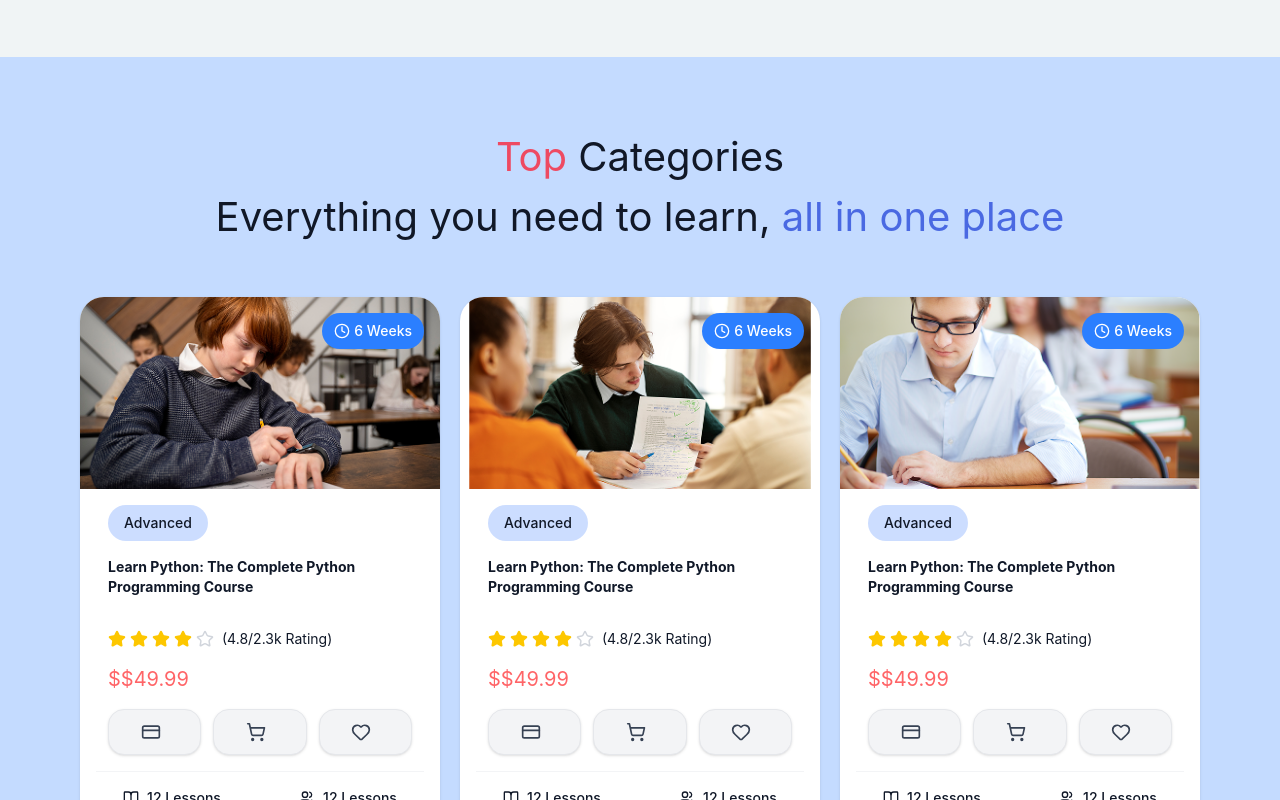
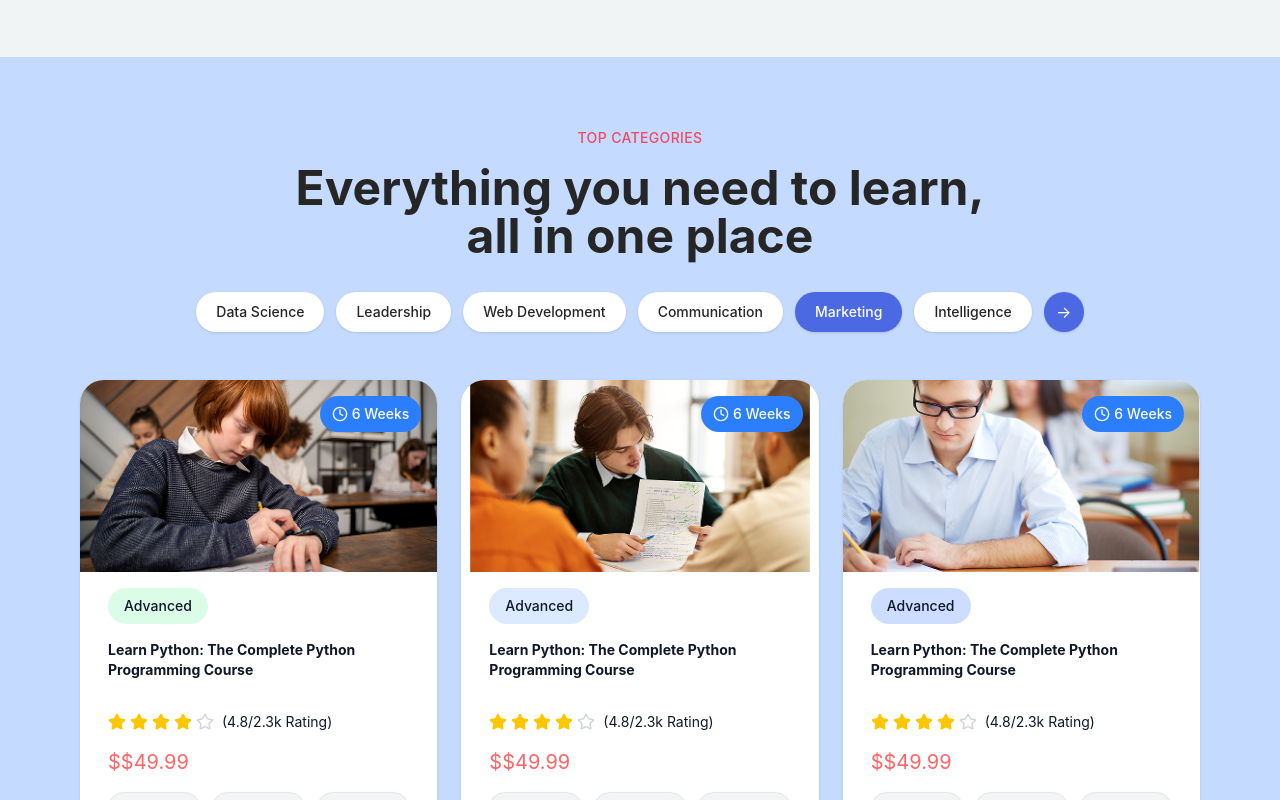
Before and after one commit to Amr-ahmed-98/Education-App, a React (Vite) app: page / in a window 1280 px wide. Shown: the part 1580-2380 px from the top of the page. Built offline with nearby package versions, Linux system fonts and the light colour scheme; no server answers.

Commit message:
categories updated

```diff
--- a/src/components/molecules/Card.tsx
+++ b/src/components/molecules/Card.tsx
@@ -26,6 +26,7 @@ export interface Course {
   category?: string;
   reviewCount?: number;
   totalRatings?: number;
+  students?: string;
 }
 
 export interface CourseCardProps {
--- a/src/components/pages/Home.tsx
+++ b/src/components/pages/Home.tsx
@@ -86,71 +86,126 @@ function Home() {
           ]}
         />
       </div>
-      <div id="courses" className="bg-[#C4DBFF]  dark:bg-[#020B17] py-[70px]">
-        <motion.div className="container"
+      <div id="courses" className="bg-[#C4DBFF] dark:bg-[#020B17] py-[70px]">
+  <div className="container">
+    {/* Top Categories Label */}
+    <motion.div
+      className="text-center mb-4"
+      variants={fadeIn({ direction: "down", delay: 0.2 })}
+      initial="hidden"
+      whileInView="show"
+      viewport={{ once: false, amount: 0.5 }}
+    >
+      <p className="text-secondary text-sm md:text-base font-medium uppercase tracking-wide">
+        {t("titleCard.title1")} {t("titleCard.title2")}
+      </p>
+    </motion.div>
+
+    {/* Main Heading */}
+    <motion.div
+      className="mb-8"
       variants={fadeIn({ direction: "down", delay: 0.4 })}
       initial="hidden"
       whileInView="show"
       viewport={{ once: false, amount: 0.5 }}
     >
-         <TitleCourse
-        title1={t("titleCard.title1")}
-        title2={t("titleCard.title2")}
-        title3={t("titleCard.title3")}
-        title4={t("titleCard.title4")}
-        />
+      <h2 className="text-3xl md:text-4xl lg:text-5xl font-bold text-center text-[#272626] dark:text-[#f1f1f3] mb-6">
+        {t("titleCard.title3")} <br className="hidden sm:block" />
+        {t("titleCard.title4")}
+      </h2>
     </motion.div>
-      <div className="flex flex-col sm:flex-col lg:flex-row container gap-5"
 
+    {/* Category Pills */}
+    <motion.div
+      className="flex flex-wrap justify-center items-center gap-3 mb-12"
+      variants={fadeIn({ direction: "up", delay: 0.3 })}
+      initial="hidden"
+      whileInView="show"
+      viewport={{ once: false, amount: 0.5 }}
     >
+      <button className="px-5 py-2.5 bg-white dark:bg-[#1C242F] text-[#272626] dark:text-[#f1f1f3] rounded-full text-sm font-medium hover:bg-gray-100 dark:hover:bg-[#252e3a] transition-all duration-300 shadow-sm">
+        Data Science
+      </button>
+      <button className="px-5 py-2.5 bg-white dark:bg-[#1C242F] text-[#272626] dark:text-[#f1f1f3] rounded-full text-sm font-medium hover:bg-gray-100 dark:hover:bg-[#252e3a] transition-all duration-300 shadow-sm">
+        Leadership
+      </button>
+      <button className="px-5 py-2.5 bg-white dark:bg-[#1C242F] text-[#272626] dark:text-[#f1f1f3] rounded-full text-sm font-medium hover:bg-gray-100 dark:hover:bg-[#252e3a] transition-all duration-300 shadow-sm">
+        Web Development
+      </button>
+      <button className="px-5 py-2.5 bg-white dark:bg-[#1C242F] text-[#272626] dark:text-[#f1f1f3] rounded-full text-sm font-medium hover:bg-gray-100 dark:hover:bg-[#252e3a] transition-all duration-300 shadow-sm">
+        Communication
+      </button>
+      <button className="px-5 py-2.5 bg-[#4a69e2] text-white rounded-full text-sm font-medium hover:bg-[#3958d1] transition-all duration-300 shadow-sm">
+        Marketing
+      </button>
+      <button className="px-5 py-2.5 bg-white dark:bg-[#1C242F] text-[#272626] dark:text-[#f1f1f3] rounded-full text-sm font-medium hover:bg-gray-100 dark:hover:bg-[#252e3a] transition-all duration-300 shadow-sm">
+        Intelligence
+      </button>
+      <button className="w-10 h-10 flex items-center justify-center bg-[#4a69e2] text-white rounded-full hover:bg-[#3958d1] transition-all duration-300 shadow-sm">
+        →
+      </button>
+    </motion.div>
+
+    {/* Course Cards Grid */}
+    <div className="grid grid-cols-1 md:grid-cols-2 lg:grid-cols-3 gap-6 mb-12">
       <GetX>
-        <Cart className="dark:bg-[#1C242F]"
+        <Cart
+          className="bg-white dark:bg-[#1C242F] rounded-2xl shadow-lg hover:shadow-xl transition-all duration-300"
           course={{
             id: "1",
-            title: "Python Course",
-            level: "Advanced",
-            duration: "6 Weeks",
+            title: "Introduction To Artificial Intelligence and Machine Learning",
+            level: "Beginner",
+            duration: "5 Hours",
             image: img.course1,
             rating: 4,
-            totalRatings: 21,
-            price: 120,
-            lessons: 48,
+            totalRatings: 1234,
+            price: 49.99,
+            lessons: 29,
+            students: "1k Students",
           }}
         />
       </GetX>
+
       <GetX>
-        <Cart className="dark:bg-[#1C242F]"
+        <Cart
+          className="bg-white dark:bg-[#1C242F] rounded-2xl shadow-lg hover:shadow-xl transition-all duration-300"
           course={{
-            id: "1",
-            title: "Python Course",
-            level: "Advanced",
-            duration: "6 Weeks",
+            id: "2",
+            title: "Introduction To Artificial Intelligence and Machine Learning",
+            level: "Intermediate",
+            duration: "4 Hours",
             image: img.course2,
             rating: 4,
-            totalRatings: 21,
-            price: 120,
-            lessons: 48,
+            totalRatings: 2456,
+            price: 54.99,
+            lessons: 35,
+            students: "2.5k Students",
           }}
-
         />
       </GetX>
+
       <GetX>
-        <Cart className="dark:bg-[#1C242F]"
+        <Cart
+          className="bg-white dark:bg-[#1C242F] rounded-2xl shadow-lg hover:shadow-xl transition-all duration-300"
           course={{
-            id: "1",
-            title: "Python Course",
+            id: "3",
+            title: "Introduction To Artificial Intelligence and Machine Learning",
             level: "Advanced",
-            duration: "6 Weeks",
+            duration: "5 Hours",
             image: img.course3,
             rating: 4,
-            totalRatings: 21,
-            price: 120,
-            lessons: 48,
+            totalRatings: 948,
+            price: 79.99,
+            lessons: 42,
+            students: "400 Students",
           }}
         />
       </GetX>
     </div>
-        <Button className="my-[50px]"
+
+    {/* Browse More Button */}
+    <Button
+      className="bg-[#4a69e2] hover:bg-[#3958d1] text-white px-8 py-3 rounded-full font-medium shadow-md hover:shadow-lg transition-all duration-300"
       path="/course"
       size="lg"
       center={true}
@@ -158,6 +213,8 @@ function Home() {
       {t("titleCard.btn")}
     </Button>
   </div>
+</div>
+
       <Instructor />
       <CertificateSection />
       <TestimonialsSec
```
Lines whose indentation alone changed are shown as unchanged.
